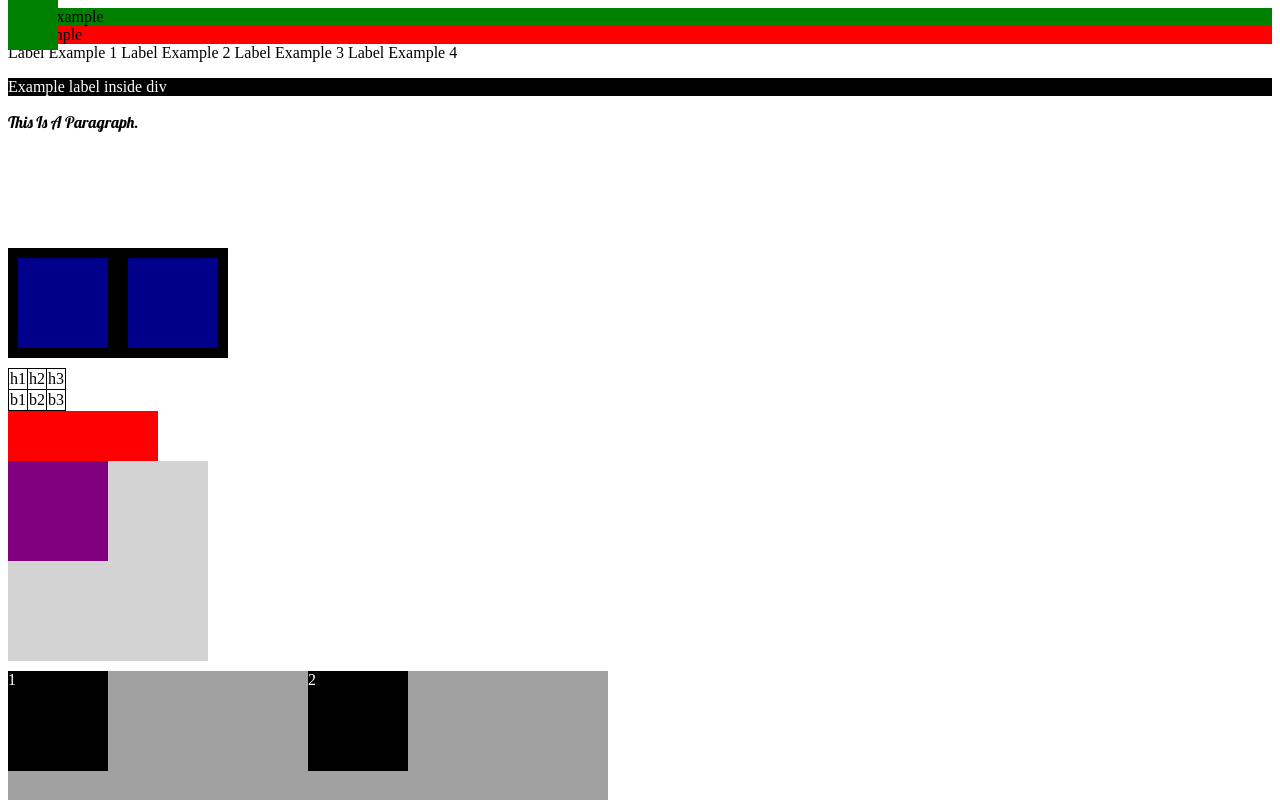
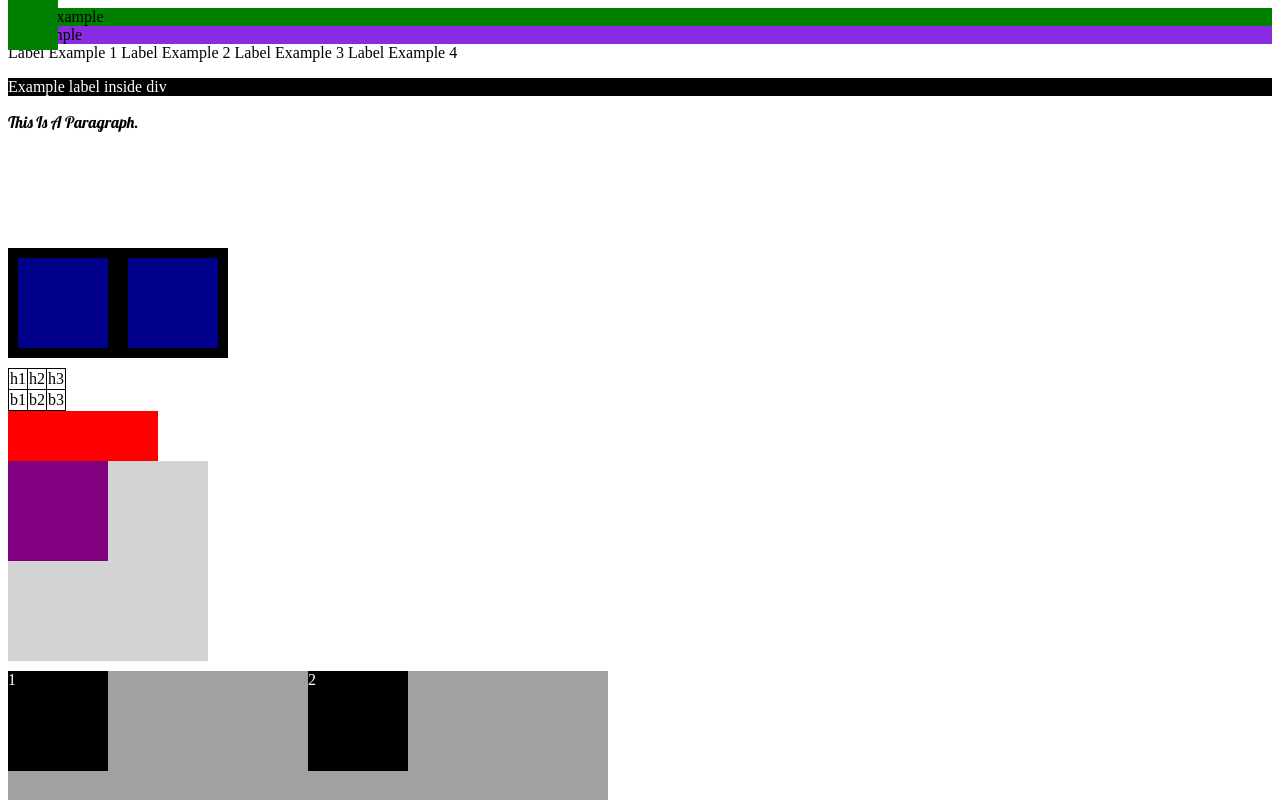
Before and after one commit to mateisorin52/mentor-repo-test, a plain HTML site: page index.html in a window 1280 px wide. Shown: the top 800 px of the page. Drawn offline with Linux system fonts and the light colour scheme.

Commit message:
changed some colors

```diff
--- a/styles/style.css
+++ b/styles/style.css
@@ -9,10 +9,9 @@
 #my-id {
   background-color: aqua;
   background-color: blueviolet;
-  background-color: black;
-  background-color: red;
 }
 div > label > p {
+  color: green;
   background-color: black;
   color: white;
 }
```
